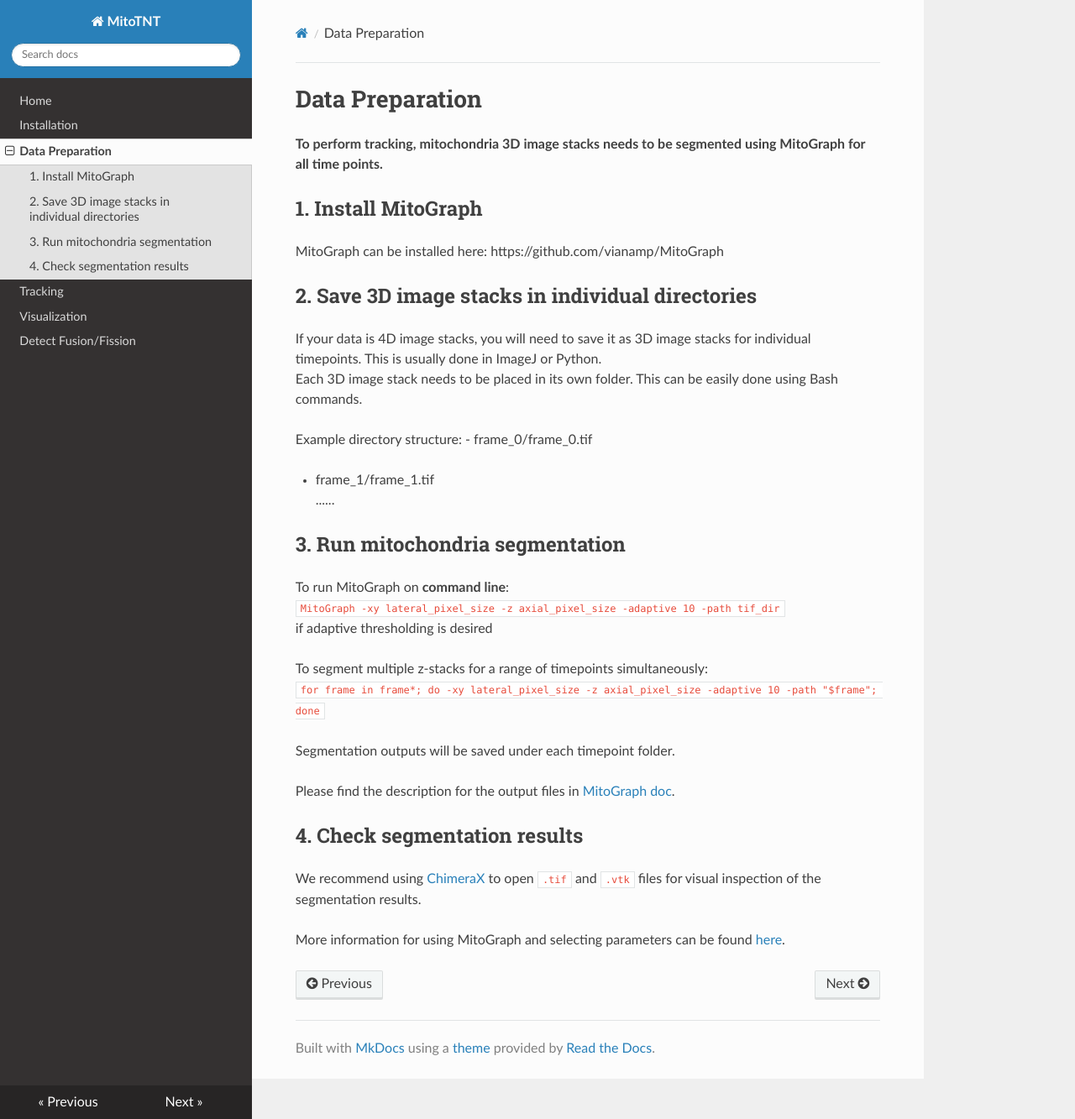
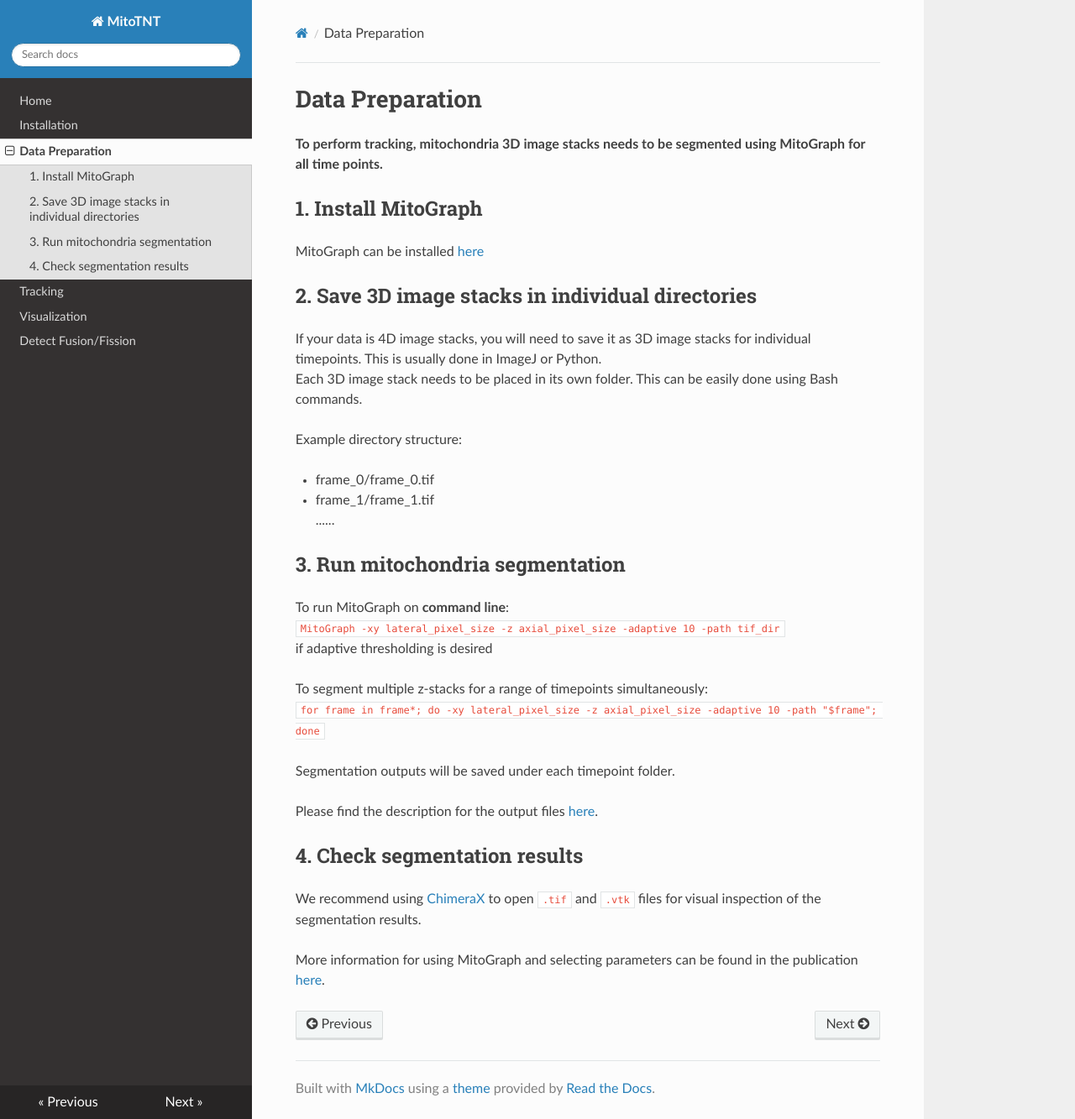
Before and after one commit to pylattice/MitoTNT, an MkDocs documentation site: the page built from docs/data_preparation.md, in a window 1280 px wide and 1333 px high. Shown: the whole window at 84% size. Built offline with MkDocs 1.6.1, drawn with Linux system fonts in a browser that asks for light colours; nearby versions of some CDN libraries.

Commit message:
Update data_preparation.md

```diff
--- a/docs/data_preparation.md
+++ b/docs/data_preparation.md
@@ -2,14 +2,14 @@
 **To perform tracking, mitochondria 3D image stacks needs to be segmented using MitoGraph for all time points.**
 
 ## 1. Install MitoGraph
-MitoGraph can be installed here:
-https://github.com/vianamp/MitoGraph
+MitoGraph can be installed [here](https://github.com/vianamp/MitoGraph/#how-to-install)
 
 ## 2. Save 3D image stacks in individual directories
 If your data is 4D image stacks, you will need to save it as 3D image stacks for individual timepoints. This is usually done in ImageJ or Python.
 Each 3D image stack needs to be placed in its own folder. This can be easily done using Bash commands.
 
 Example directory structure:
+
 - frame_0/frame_0.tif
 
 - frame_1/frame_1.tif
@@ -23,12 +23,11 @@ if adaptive thresholding is desired
 To segment multiple z-stacks for a range of timepoints simultaneously:
 `for frame in frame*; do -xy lateral_pixel_size -z axial_pixel_size -adaptive 10 -path "$frame"; done`
 
-
 Segmentation outputs will be saved under each timepoint folder.
 
-Please find the description for the output files in [MitoGraph doc](https://github.com/vianamp/MitoGraph/).
+Please find the description for the output files [here](https://github.com/vianamp/MitoGraph/#mitograph-outputs).
 
 ## 4. Check segmentation results
-We recommend using [ChimeraX](https://www.cgl.ucsf.edu/chimerax/)  to open `.tif` and `.vtk` files for visual inspection of the segmentation results.
+We recommend using [ChimeraX](https://www.cgl.ucsf.edu/chimerax/) to open `.tif` and `.vtk` files for visual inspection of the segmentation results.
 
-More information for using MitoGraph and selecting parameters can be found [here](https://doi.org/10.1016/j.ab.2018.02.022).
+More information for using MitoGraph and selecting parameters can be found in the publication [here](https://doi.org/10.1016/j.ab.2018.02.022).
```
